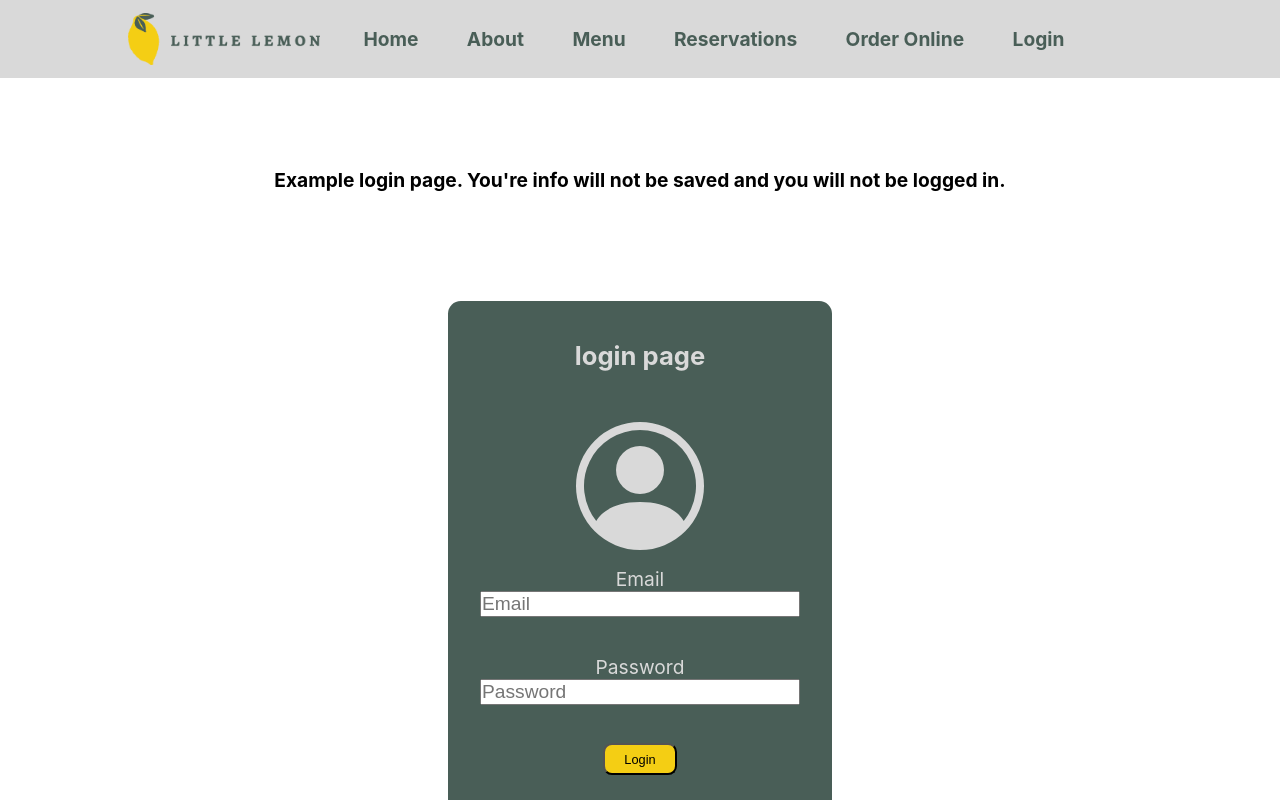
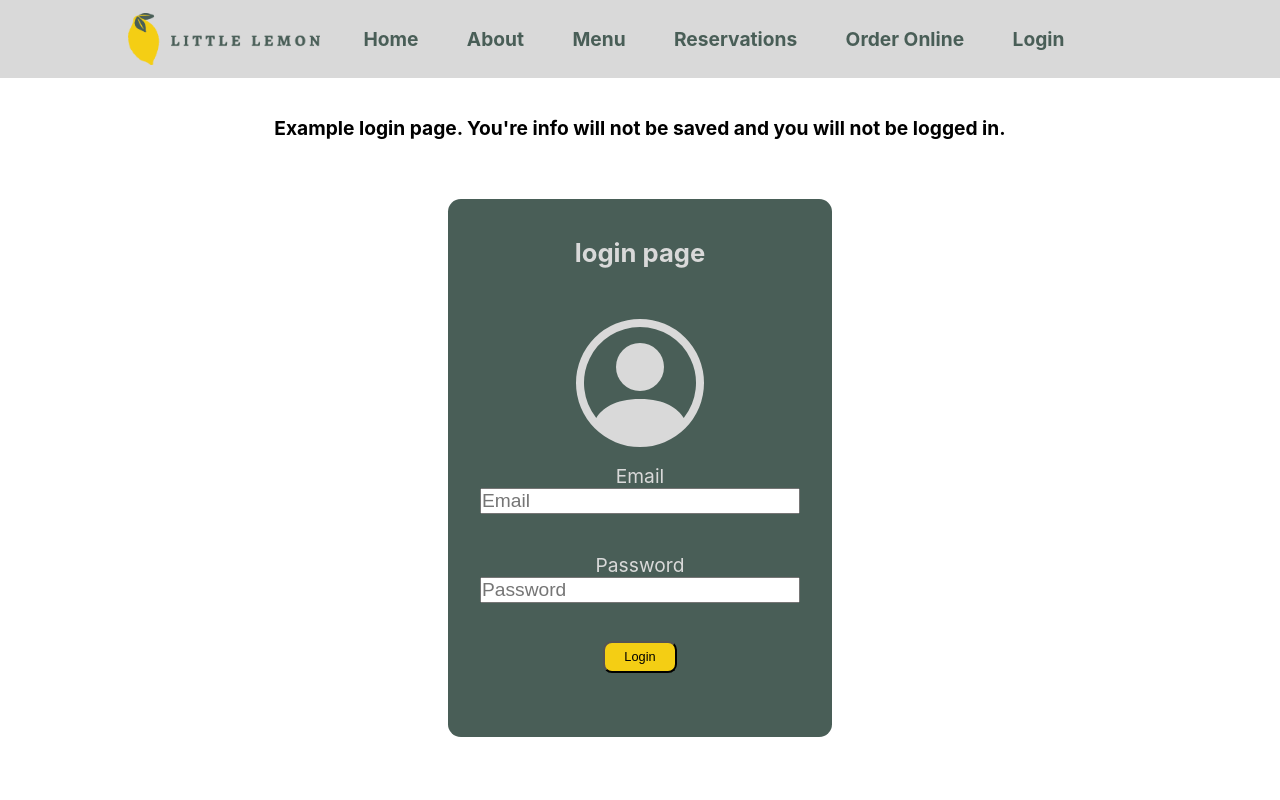
Before and after one commit to seattletravis/little-lemon, a React (Create React App) app: page /login in a window 1280 px wide. Shown: the top 800 px of the page. Built offline with nearby package versions, Linux system fonts and the light colour scheme.

Commit message:
change margin in login page

```diff
--- a/src/App.css
+++ b/src/App.css
@@ -371,7 +371,7 @@ form {
 }
 
 .loginPage {
-  margin: 7vw 0vw 10vw 0vw;
+  margin: 3vw 0vw 3vw 0vw;
   display: flex;
   flex-direction: column;
   align-items: center;
@@ -423,7 +423,7 @@ form {
   background-color: #f4ce14;
   padding: 0.5vw 1.5vw 0.5vw 1.5vw;
   border-radius: .7vw;
-  margin: 1vw 0vw 6vw 0vw;
+  margin: 1vw 0vw 5vw 0vw;
 }
 
 .formDiv {
```
